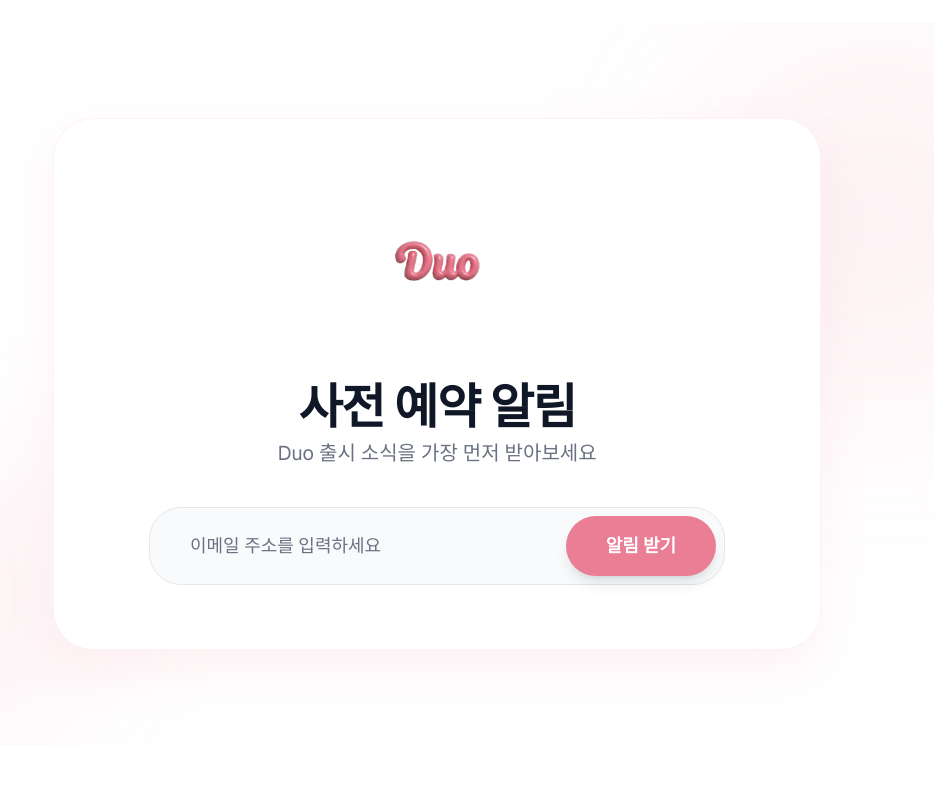
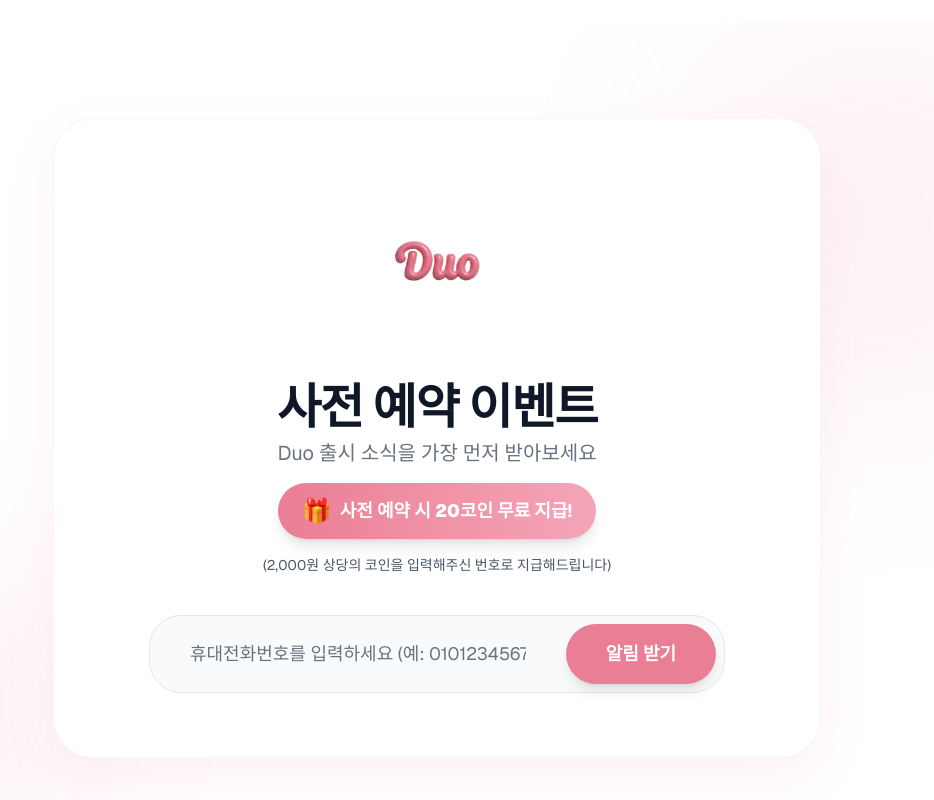
Before and after one commit to jukangpark/Duo_randing_page, a Next.js app: page / in a window 1280 px wide. Shown: the part 2942-3742 px from the top of the page, without its empty margins (203-1137 px from the left). Before the commit the page ends 3688 px from the top, so only its background shows below. Built offline with nearby package versions, Linux system fonts and the light colour scheme.

Commit message:
01042929339 형태의 전화번호 형식으로 사전 등록시 코인 20 지급 (2000원상당) 으로 변경

```diff
--- a/app/api/discord/route.ts
+++ b/app/api/discord/route.ts
@@ -2,11 +2,11 @@ import { NextRequest, NextResponse } from 'next/server';
 
 export async function POST(request: NextRequest) {
   try {
-    const { email } = await request.json();
+    const { phoneNumber } = await request.json();
 
-    if (!email) {
+    if (!phoneNumber) {
       return NextResponse.json(
-        { error: '이메일이 필요합니다.' },
+        { error: '전화번호가 필요합니다.' },
         { status: 400 }
       );
     }
@@ -28,7 +28,7 @@ export async function POST(request: NextRequest) {
         'Content-Type': 'application/json',
       },
       body: JSON.stringify({
-        content: `🎉 새로운 사전 예약 등록!\n**이메일:** ${email}\n**시간:** ${new Date().toLocaleString('ko-KR', { timeZone: 'Asia/Seoul' })}`,
+        content: `🎉 새로운 사전 예약 등록!\n**전화번호:** ${phoneNumber}\n**시간:** ${new Date().toLocaleString('ko-KR', { timeZone: 'Asia/Seoul' })}`,
         username: 'Duo 사전예약 봇',
       }),
     });
--- a/components/PreRegister.tsx
+++ b/components/PreRegister.tsx
@@ -3,9 +3,15 @@
 import { useState } from 'react';
 
 export default function PreRegister() {
-  const [email, setEmail] = useState('');
+  const [phoneNumber, setPhoneNumber] = useState('');
   const [isSubmitted, setIsSubmitted] = useState(false);
   const [isSubmitting, setIsSubmitting] = useState(false);
+
+  // 전화번호 입력 핸들러 - 숫자만 허용
+  const handlePhoneChange = (e: React.ChangeEvent<HTMLInputElement>) => {
+    const value = e.target.value.replace(/[^0-9]/g, ''); // 숫자만 추출
+    setPhoneNumber(value);
+  };
 
   const handleSubmit = async (e: React.FormEvent) => {
     e.preventDefault();
@@ -14,13 +20,16 @@ export default function PreRegister() {
     setIsSubmitting(true);
 
     try {
+      // 전화번호를 문자열로 명시적으로 변환 (엑셀에서 앞의 0이 사라지지 않도록)
+      const phoneNumberString = String(phoneNumber);
+
       // Discord webhook을 통한 사전 예약 등록
       const discordResponse = fetch('/api/discord', {
         method: 'POST',
         headers: {
           'Content-Type': 'application/json',
         },
-        body: JSON.stringify({ email }),
+        body: JSON.stringify({ phoneNumber: phoneNumberString }),
       });
 
       // Google Apps Script를 통한 사전 예약 등록
@@ -29,7 +38,7 @@ export default function PreRegister() {
         ? fetch(GAS_URL, {
             method: 'POST',
             mode: 'no-cors',
-            body: JSON.stringify({ email }),
+            body: JSON.stringify({ phoneNumber: phoneNumberString }),
           })
         : Promise.resolve();
 
@@ -37,7 +46,7 @@ export default function PreRegister() {
       await Promise.all([discordResponse, gasPromise]);
 
       setIsSubmitted(true);
-      setEmail('');
+      setPhoneNumber('');
     } catch (error) {
       console.error('제출 에러:', error);
       alert('오류가 발생했습니다. 잠시 후 다시 시도해 주세요.');
@@ -78,10 +87,17 @@ export default function PreRegister() {
 
           <div className="space-y-2 mb-6 lg:mb-10">
             <h2 className="text-4xl lg:text-5xl font-bold tracking-tight text-gray-900">
-              사전 예약 알림
+              사전 예약 이벤트
             </h2>
-            <p className="text-xl text-gray-500">
+            <p className="text-xl text-gray-500 mb-4">
               Duo 출시 소식을 가장 먼저 받아보세요
+            </p>
+            <div className="inline-flex items-center gap-2 px-6 py-3 rounded-full bg-gradient-to-r from-[#ea7e94] to-[#f5a5b8] text-white font-bold text-lg shadow-lg">
+              <span className="text-2xl">🎁</span>
+              <span>사전 예약 시 <strong>20코인</strong> 무료 지급!</span>
+            </div>
+            <p className="text-sm text-gray-600 mt-2">
+              (2,000원 상당의 코인을 입력해주신 번호로 지급해드립니다)
             </p>
           </div>
 
@@ -90,12 +106,15 @@ export default function PreRegister() {
             className="flex flex-col sm:flex-row gap-2 max-w-xl mx-auto p-1 sm:p-2 bg-gray-50 rounded-[2rem] border border-gray-200 focus-within:border-[#ea7e94] focus-within:ring-2 focus-within:ring-[#ea7e94]/10 transition-all duration-300"
           >
             <input
-              type="email"
-              value={email}
-              onChange={(e) => setEmail(e.target.value)}
-              placeholder="이메일 주소를 입력하세요"
+              type="tel"
+              value={phoneNumber}
+              onChange={handlePhoneChange}
+              placeholder="휴대전화번호를 입력하세요 (예: 01012345678)"
               required
               disabled={isSubmitting}
+              pattern="[0-9]+"
+              minLength={10}
+              maxLength={11}
               className="flex-1 px-4 sm:px-8 py-3 sm:py-4 bg-transparent text-gray-900 placeholder-gray-500 focus:outline-none rounded-full text-base sm:text-lg disabled:opacity-50"
             />
             <button
@@ -111,7 +130,7 @@ export default function PreRegister() {
           {isSubmitted && (
             <div className="mt-8 flex items-center justify-center gap-2 text-[#ea7e94] animate-fade-in">
               <span className="text-2xl font-bold">✓</span>
-              <span className="font-semibold text-lg">이메일이 등록되었습니다! 곧 연락드릴게요.</span>
+              <span className="font-semibold text-lg">전화번호가 등록되었습니다! 앱 출시 시 20코인을 지급해드릴게요.</span>
             </div>
           )}
         </div>
```
